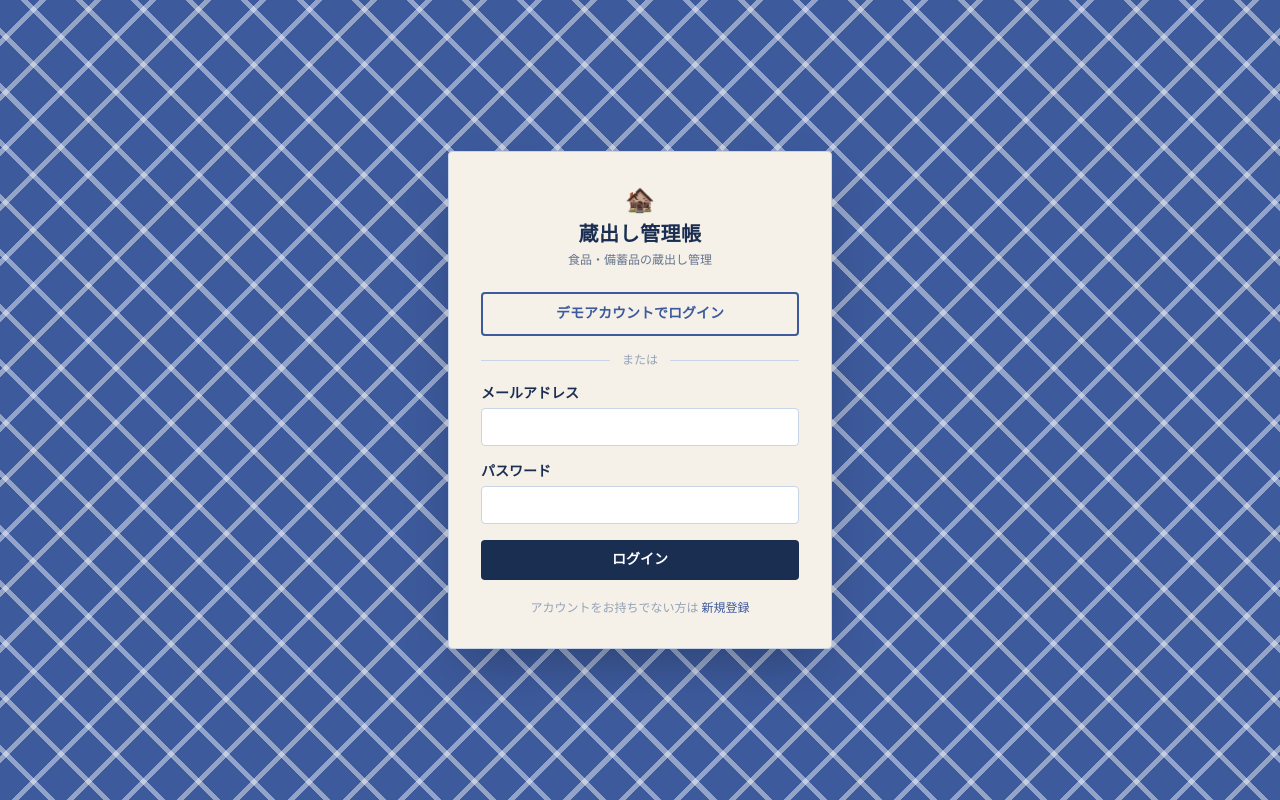
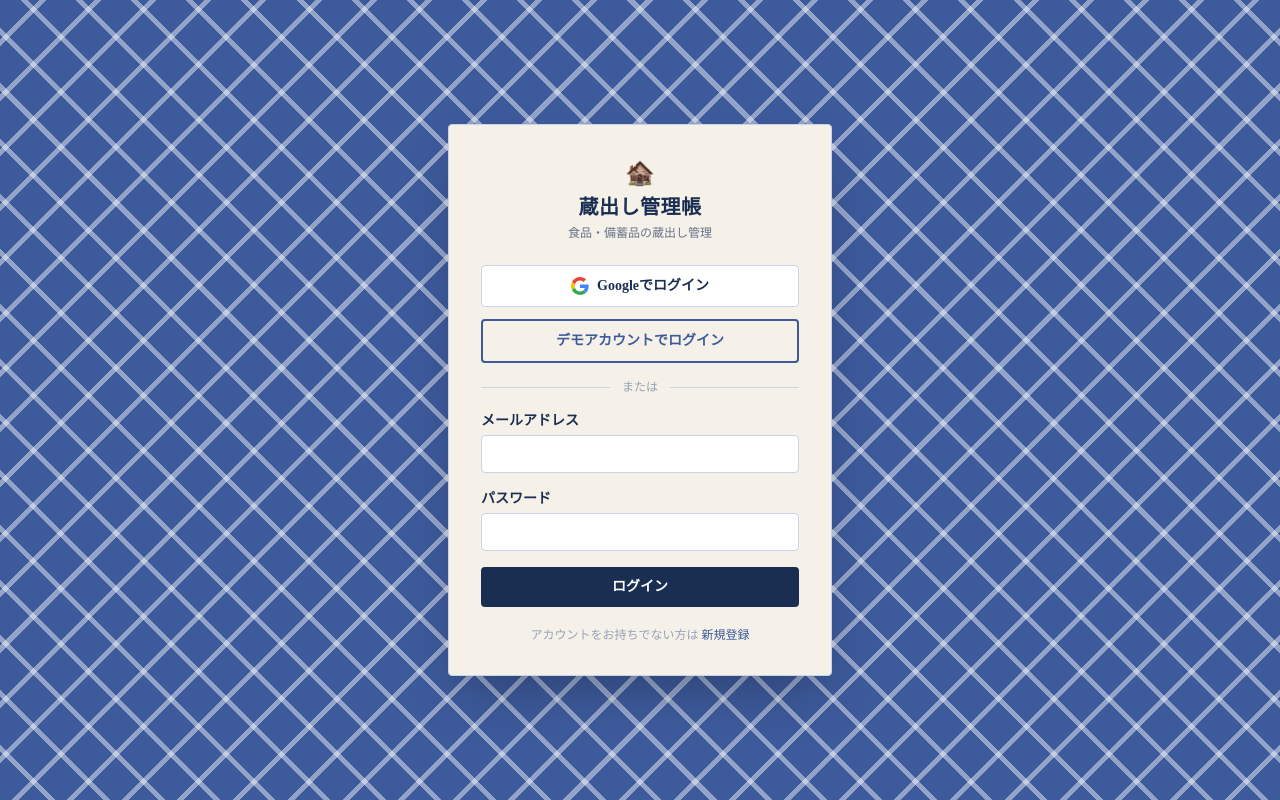
Before and after one commit to YukaChristina/expiry-manager, a Next.js app: page /login in a window 1280 px wide. Built offline with nearby package versions, Linux system fonts and the light colour scheme; no server answers; a web font is replaced by a local one.

Commit message:
feat: Google OAuthログインを追加

```diff
--- a/app/(auth)/login/page.tsx
+++ b/app/(auth)/login/page.tsx
@@ -27,6 +27,16 @@
     setLoading(false)
   }
 
+  const handleGoogleLogin = async () => {
+    setLoading(true)
+    setError('')
+    await supabase.auth.signInWithOAuth({
+      provider: 'google',
+      options: { redirectTo: `${location.origin}/auth/callback` },
+    })
+    setLoading(false)
+  }
+
   const handleDemo = async () => {
     setLoading(true)
     setError('')
@@ -52,6 +62,20 @@
           <h1 className="text-xl font-bold text-[#1a2e52] tracking-wide">蔵出し管理帳</h1>
           <p className="text-xs text-[#64748b] mt-1">食品・備蓄品の蔵出し管理</p>
         </div>
+
+        <button
+          onClick={handleGoogleLogin}
+          disabled={loading}
+          className="w-full mb-3 border border-[#c8d4e8] bg-white text-[#1a2e52] py-2.5 rounded font-semibold hover:bg-[#f8faff] disabled:opacity-50 text-sm transition-colors flex items-center justify-center gap-2"
+        >
+          <svg width="18" height="18" viewBox="0 0 48 48">
+            <path fill="#EA4335" d="M24 9.5c3.54 0 6.71 1.22 9.21 3.6l6.85-6.85C35.9 2.38 30.47 0 24 0 14.62 0 6.51 5.38 2.56 13.22l7.98 6.19C12.43 13.72 17.74 9.5 24 9.5z"/>
+            <path fill="#4285F4" d="M46.98 24.55c0-1.57-.15-3.09-.38-4.55H24v9.02h12.94c-.58 2.96-2.26 5.48-4.78 7.18l7.73 6c4.51-4.18 7.09-10.36 7.09-17.65z"/>
+            <path fill="#FBBC05" d="M10.53 28.59c-.48-1.45-.76-2.99-.76-4.59s.27-3.14.76-4.59l-7.98-6.19C.92 16.46 0 20.12 0 24c0 3.88.92 7.54 2.56 10.78l7.97-6.19z"/>
+            <path fill="#34A853" d="M24 48c6.48 0 11.93-2.13 15.89-5.81l-7.73-6c-2.18 1.48-4.97 2.31-8.16 2.31-6.26 0-11.57-4.22-13.47-9.91l-7.98 6.19C6.51 42.62 14.62 48 24 48z"/>
+          </svg>
+          Googleでログイン
+        </button>
 
         <button
           onClick={handleDemo}
--- /dev/null
+++ b/app/auth/callback/page.tsx
@@ -0,0 +1,32 @@
+'use client'
+
+import { useEffect } from 'react'
+import { useRouter } from 'next/navigation'
+import { supabase } from '@/lib/supabase'
+
+export default function AuthCallbackPage() {
+  const router = useRouter()
+
+  useEffect(() => {
+    const { data: { subscription } } = supabase.auth.onAuthStateChange((event, session) => {
+      if (event === 'SIGNED_IN' && session) {
+        router.replace('/')
+      } else if (event === 'SIGNED_OUT') {
+        router.replace('/login')
+      }
+    })
+
+    // 既にセッションが確立されている場合
+    supabase.auth.getSession().then(({ data: { session } }) => {
+      if (session) router.replace('/')
+    })
+
+    return () => subscription.unsubscribe()
+  }, [router])
+
+  return (
+    <div className="min-h-screen flex items-center justify-center">
+      <p className="text-sm text-[#64748b]">認証中...</p>
+    </div>
+  )
+}
```
